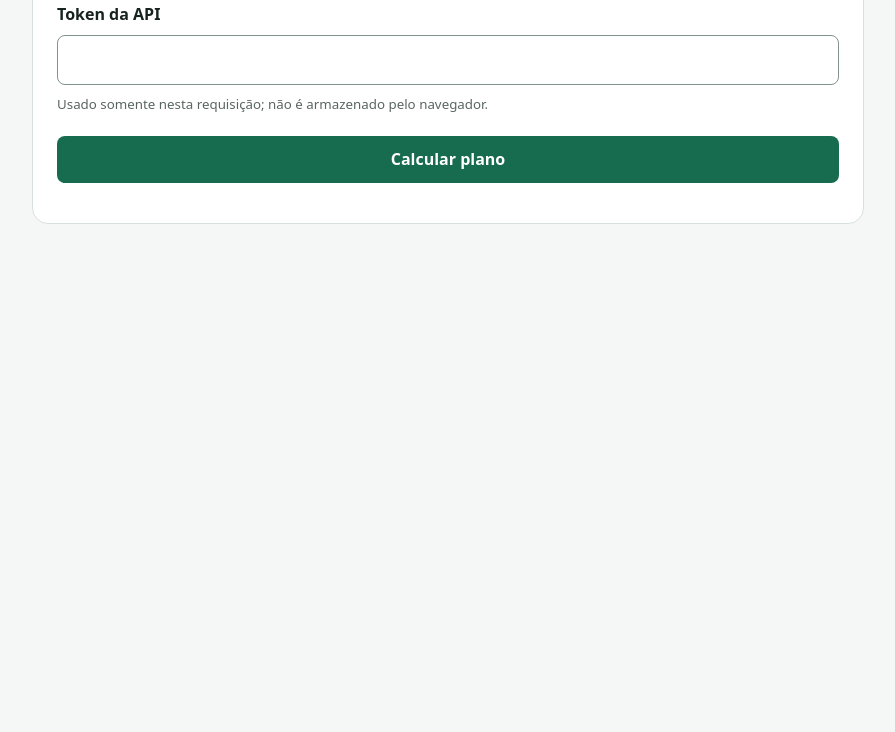
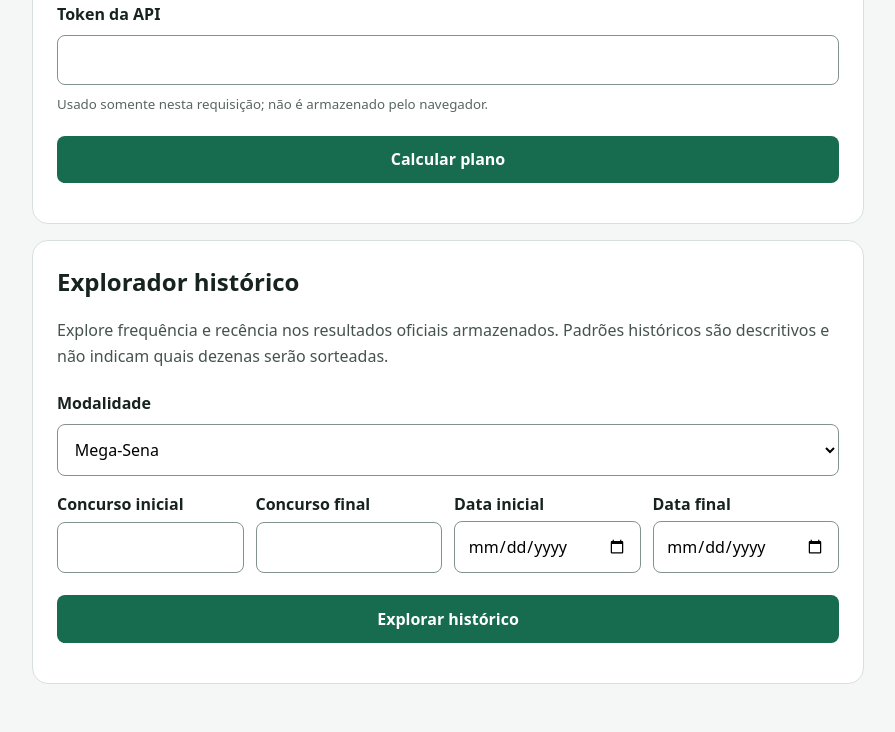
Before and after one commit to sanbr06/megasena, a Flask app: page / in a window 1280 px wide. Shown: the part 838-1570 px from the top of the page, without its empty margins (192-1087 px from the left). Before the commit the page ends 1062 px from the top, so only its background shows below. Run offline with Flask 3, Linux system fonts and the light colour scheme.

Commit message:
autopilot: development cycle 20260817-143729 (#31)
Co-authored-by: Sandy Lima <266818216+sanbr06@users.noreply.github.com>

```diff
--- a/app/static/app.js
+++ b/app/static/app.js
@@ -151,3 +151,70 @@
     status.textContent = error.message;
   }
 });
+
+const historyForm = document.querySelector("#history-form");
+const historyStatus = document.querySelector("#history-status");
+const historyResults = document.querySelector("#history-results");
+
+historyForm.addEventListener("submit", async (event) => {
+  event.preventDefault();
+  historyResults.hidden = true;
+  historyStatus.textContent = "Carregando histórico…";
+
+  const lottery = document.querySelector("#history-lottery").value;
+  const token = document.querySelector("#token").value;
+  const parameters = new URLSearchParams();
+  for (const [field, elementId] of [
+    ["contest_from", "#contest-from"],
+    ["contest_to", "#contest-to"],
+    ["date_from", "#date-from"],
+    ["date_to", "#date-to"],
+  ]) {
+    const value = document.querySelector(elementId).value;
+    if (value !== "") parameters.set(field, value);
+  }
+
+  try {
+    const query = parameters.toString();
+    const endpoint = `/api/v1/lotteries/${lottery}/history-explorer${query ? `?${query}` : ""}`;
+    const response = await fetch(endpoint, {
+      headers: {"Authorization": `Bearer ${token}`},
+    });
+    const payload = await response.json();
+    if (!response.ok) {
+      throw new Error(payload.error?.message || payload.error || "Falha ao carregar o histórico.");
+    }
+
+    const data = payload.data;
+    document.querySelector("#history-context").textContent =
+      `${lotteryNames[lottery]} · ${data.draw_count} concurso(s) no recorte`;
+    document.querySelector("#history-disclaimer").textContent = data.disclaimer;
+
+    const maximumFrequency = Math.max(0, ...data.number_metrics.map((item) => item.frequency));
+    const heatmap = document.querySelector("#frequency-heatmap");
+    const metricsBody = document.querySelector("#number-metrics");
+    heatmap.replaceChildren();
+    metricsBody.replaceChildren();
+    for (const metric of data.number_metrics) {
+      const intensity = maximumFrequency === 0 ? 0 : metric.frequency / maximumFrequency;
+      const cell = document.createElement("span");
+      cell.className = "heatmap-cell";
+      cell.style.setProperty("--intensity", intensity);
+      cell.textContent = String(metric.number).padStart(2, "0");
+      cell.title = `Dezena ${metric.number}: ${metric.frequency} ocorrência(s)`;
+      heatmap.append(cell);
+
+      appendComparisonRow(metricsBody, [
+        String(metric.number).padStart(2, "0"),
+        String(metric.frequency),
+        metric.draws_since_last_seen === null
+          ? "Sem ocorrência no recorte"
+          : String(metric.draws_since_last_seen),
+      ]);
+    }
+    historyStatus.textContent = "Histórico carregado.";
+    historyResults.hidden = false;
+  } catch (error) {
+    historyStatus.textContent = error.message;
+  }
+});
--- a/app/static/styles.css
+++ b/app/static/styles.css
@@ -15,6 +15,8 @@
 .lead, .note { line-height: 1.6; color: #45534e; }
 .panel { background: white; border: 1px solid #d7e0dc; border-radius: 1rem; padding: 1.5rem; margin-top: 1rem; }
 form { display: grid; gap: .65rem; }
+.filter-grid { display: grid; grid-template-columns: repeat(auto-fit, minmax(11rem, 1fr)); gap: .75rem; }
+.filter-grid div { display: grid; gap: .4rem; }
 label { font-weight: 650; margin-top: .4rem; }
 input, select, button { box-sizing: border-box; width: 100%; font: inherit; padding: .8rem; border-radius: .5rem; }
 input, select { border: 1px solid #82938c; background: white; }
@@ -36,6 +38,8 @@
 th, td { padding: .7rem; border-bottom: 1px solid #d7e0dc; text-align: left; white-space: nowrap; }
 th { color: #45534e; }
 tbody tr:first-child { background: #f1f8f5; }
+.heatmap { display: grid; grid-template-columns: repeat(auto-fit, minmax(2.6rem, 1fr)); gap: .35rem; margin: 1rem 0; }
+.heatmap-cell { display: grid; place-items: center; min-height: 2.6rem; border: 1px solid #8fb6a7; border-radius: .4rem; background: color-mix(in srgb, #176b4f calc(var(--intensity) * 85%), white); color: color-mix(in srgb, white calc(var(--intensity) * 120%), #17231f); font-variant-numeric: tabular-nums; font-weight: 700; }
 
 @media (max-width: 35rem) {
   main { margin: 1.5rem auto; }
--- a/app/templates/index.html
+++ b/app/templates/index.html
@@ -102,6 +102,63 @@
         está fora do limite certificado.
       </p>
     </section>
+
+    <section class="panel" aria-labelledby="history-title">
+      <h2 id="history-title">Explorador histórico</h2>
+      <p class="note">
+        Explore frequência e recência nos resultados oficiais armazenados. Padrões
+        históricos são descritivos e não indicam quais dezenas serão sorteadas.
+      </p>
+      <form id="history-form">
+        <label for="history-lottery">Modalidade</label>
+        <select id="history-lottery" name="history-lottery">
+          <option value="megasena">Mega-Sena</option>
+          <option value="lotofacil">Lotofácil</option>
+          <option value="quina">Quina</option>
+          <option value="diadesorte">Dia de Sorte</option>
+        </select>
+
+        <div class="filter-grid">
+          <div>
+            <label for="contest-from">Concurso inicial</label>
+            <input id="contest-from" type="number" min="1" step="1">
+          </div>
+          <div>
+            <label for="contest-to">Concurso final</label>
+            <input id="contest-to" type="number" min="1" step="1">
+          </div>
+          <div>
+            <label for="date-from">Data inicial</label>
+            <input id="date-from" type="date">
+          </div>
+          <div>
+            <label for="date-to">Data final</label>
+            <input id="date-to" type="date">
+          </div>
+        </div>
+        <button type="submit">Explorar histórico</button>
+      </form>
+      <p id="history-status" role="status" aria-live="polite"></p>
+
+      <div id="history-results" hidden>
+        <p><strong id="history-context"></strong></p>
+        <div id="frequency-heatmap" class="heatmap" aria-hidden="true"></div>
+        <div class="table-scroll" tabindex="0" aria-label="Frequência e recência por dezena">
+          <table>
+            <caption>Dados equivalentes à visualização por intensidade</caption>
+            <thead>
+              <tr>
+                <th scope="col">Dezena</th>
+                <th scope="col">Frequência</th>
+                <th scope="col">Concursos desde a última ocorrência</th>
+              </tr>
+            </thead>
+            <tbody id="number-metrics"></tbody>
+          </table>
+        </div>
+        <p id="history-disclaimer" class="note"></p>
+      </div>
+    </section>
   </main>
   <script src="{{ url_for('static', filename='app.js') }}" defer></script>
 </body>
```
Also changed, not shown: tests/test_web.py (+9 -0 lines), README.md.
